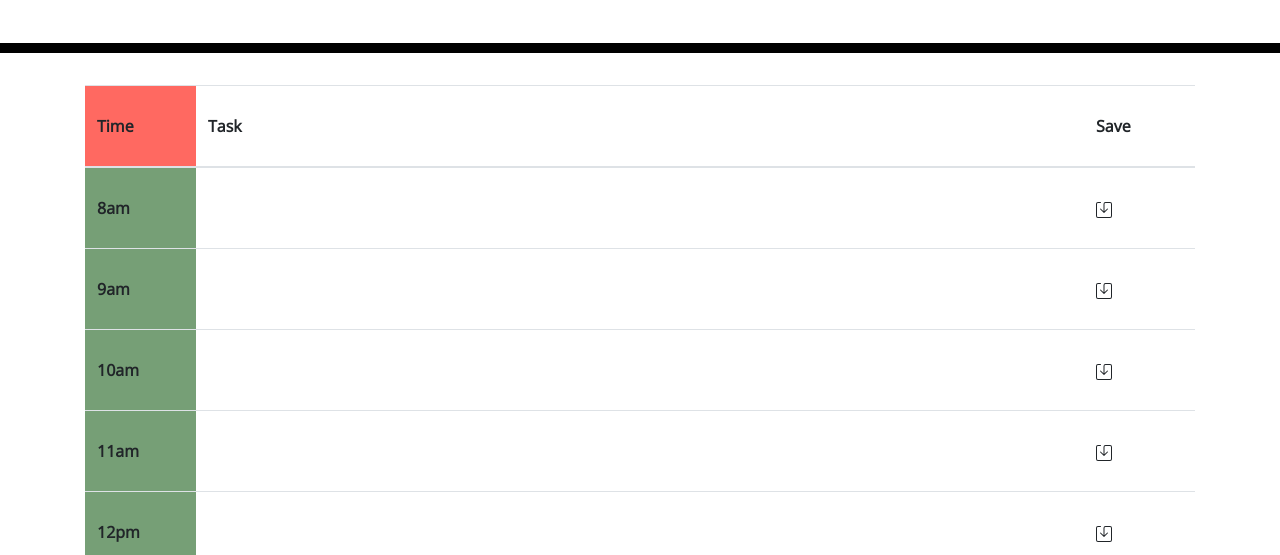
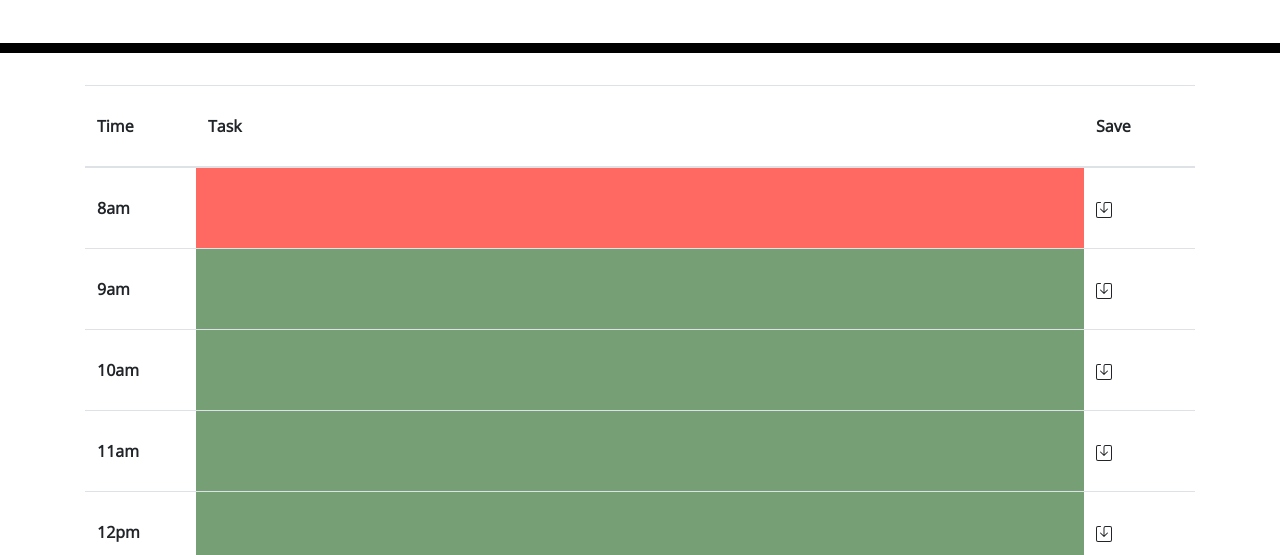
Before and after one commit to IndigoFobes/plan-your-day, a plain HTML site: page develop/index.html in a window 1280 px wide. Shown: the part 245-800 px from the top of the page. Drawn offline with nearby package versions, Linux system fonts and the light colour scheme.

Commit message:
I have it now so the task element changes color. Not the time.

```diff
--- a/develop/custom.css
+++ b/develop/custom.css
@@ -107,6 +107,7 @@ body {
   @media screen and (max-width: 768px) {
     .task {
       width: 70%;
+      background-color:rgb(51, 51, 101);
     }
   }
 
--- a/develop/script.js
+++ b/develop/script.js
@@ -17,17 +17,21 @@ currentDay.textContent = today;
 // Change the color if event is past or present
 // Loop to access all elements with 'time' class.
 for (var i = 0; i < time.length; i++) {
+  // Get the task of the corresponding row in the same loop.
+  var thisTask = document.getElementsByClassName("task");
+  console.log(thisTask[i]);
   console.log(time[i].id);
   // If the time on the planner is greater than the current time, make it green (future event).
   if (time[i].id >= now) {
-    time[i].setAttribute("style", "background-color: rgb(118, 159, 118)");
-  }
+    thisTask[i].setAttribute("style", "background-color: rgb(118, 159, 118)");
+  };
   // If the time on the planner is the hour we are in, make it red (current event).
   var roundedDown = Math.floor(now);
   if (time[i].id == roundedDown) {
-    time[i].setAttribute("style", "background-color: #ff6961");
-  }
+    thisTask[i].setAttribute("style", "background-color: #ff6961");
+  };
 }
+
 
 // function to handle input entries
 function handleInput(event) {
```
